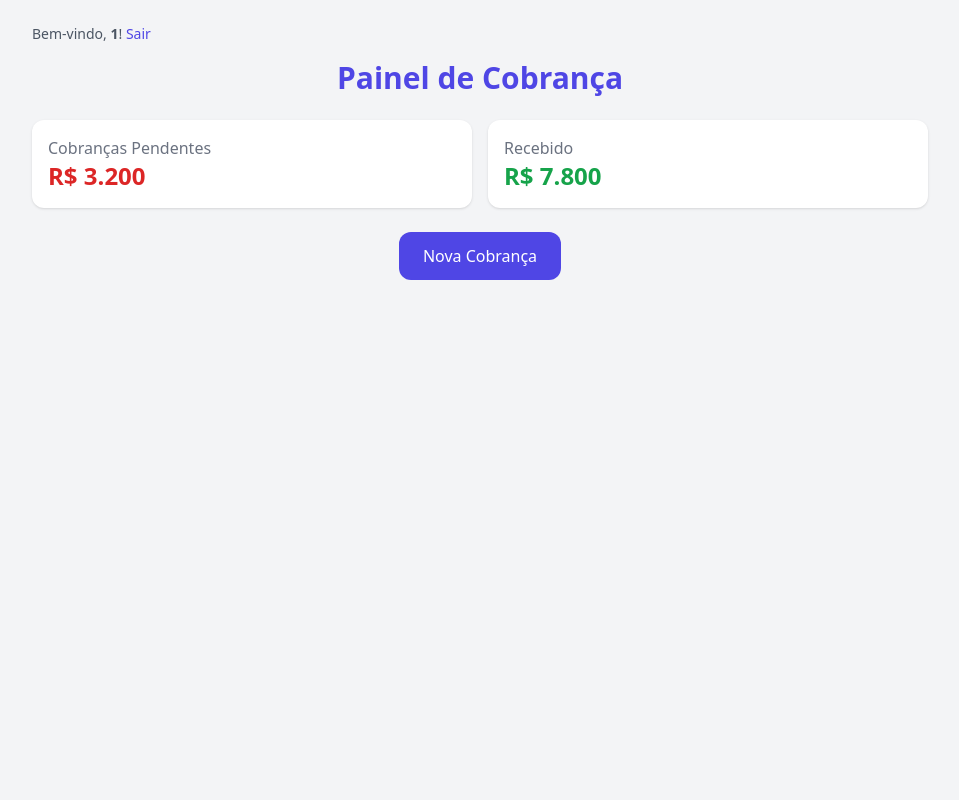
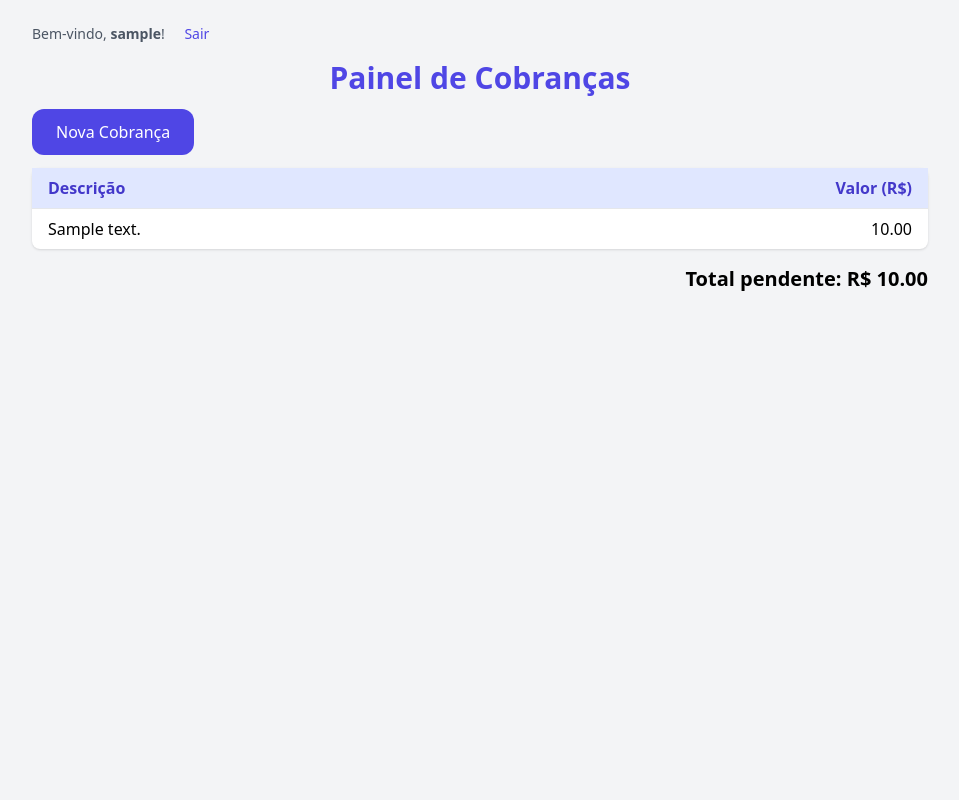
Before and after one commit to guandrade97/sistema-cobranca04, a Flask app: page / in a window 1280 px wide. Shown: the whole page, without its empty margins (160-1119 px from the left). Run offline with Flask 3, Linux system fonts and the light colour scheme; a user stored in the database is signed in; tables that the repository leaves empty hold one stand-in row (values such as "Sample post"); some libraries are stand-ins or nearby versions.

Commit message:
Update dashboard.html

```diff
--- a/templates/dashboard.html
+++ b/templates/dashboard.html
@@ -5,31 +5,42 @@
   <title>Dashboard</title>
   <script src="https://cdn.tailwindcss.com"></script>
 </head>
-<body class="bg-gray-100 p-6">
+<body class="bg-gray-100 p-6 min-h-screen">
   <div class="max-w-4xl mx-auto">
     <p class="text-sm text-gray-600 mb-4">
-      Bem-vindo, <strong>{{ user.id }}</strong>!
-      <a href="{{ url_for('logout') }}" class="text-indigo-600 hover:underline">Sair</a>
+      Bem-vindo, <strong>{{ user.username }}</strong>!
+      <a href="{{ url_for('logout') }}" class="text-indigo-600 hover:underline ml-4">Sair</a>
     </p>
 
-    <h1 class="text-3xl font-bold mb-6 text-center text-indigo-600">Painel de Cobrança</h1>
+    <h1 class="text-3xl font-bold mb-6 text-center text-indigo-600">Painel de Cobranças</h1>
 
-    <div class="grid grid-cols-2 gap-4 mb-6">
-      <div class="bg-white p-4 shadow rounded-xl">
-        <p class="text-gray-500">Cobranças Pendentes</p>
-        <p class="text-2xl font-semibold text-red-600">R$ 3.200</p>
-      </div>
-      <div class="bg-white p-4 shadow rounded-xl">
-        <p class="text-gray-500">Recebido</p>
-        <p class="text-2xl font-semibold text-green-600">R$ 7.800</p>
-      </div>
+    <div class="mb-6">
+      <a href="{{ url_for('nova_cobranca') }}"
+        class="bg-indigo-600 text-white px-6 py-3 rounded-xl hover:bg-indigo-700 transition">Nova Cobrança</a>
     </div>
 
-    <div class="flex justify-center">
-      <a href="/nova_cobranca" class="bg-indigo-600 text-white px-6 py-3 rounded-xl hover:bg-indigo-700 transition">
-        Nova Cobrança
-      </a>
-    </div>
+    {% if cobrancas %}
+    <table class="w-full bg-white rounded-lg shadow divide-y divide-gray-200">
+      <thead class="bg-indigo-100 text-indigo-700 font-semibold">
+        <tr>
+          <th class="px-4 py-2 text-left">Descrição</th>
+          <th class="px-4 py-2 text-right">Valor (R$)</th>
+        </tr>
+      </thead>
+      <tbody class="divide-y divide-gray-100">
+        {% for c in cobrancas %}
+        <tr>
+          <td class="px-4 py-2">{{ c.descricao }}</td>
+          <td class="px-4 py-2 text-right">{{ "%.2f"|format(c.valor) }}</td>
+        </tr>
+        {% endfor %}
+      </tbody>
+    </table>
+    {% else %}
+      <p class="text-center text-gray-500">Nenhuma cobrança cadastrada ainda.</p>
+    {% endif %}
+
+    <p class="mt-4 text-right font-semibold text-xl">Total pendente: R$ {{ "%.2f"|format(total_pendente) }}</p>
   </div>
 </body>
 </html>
```
